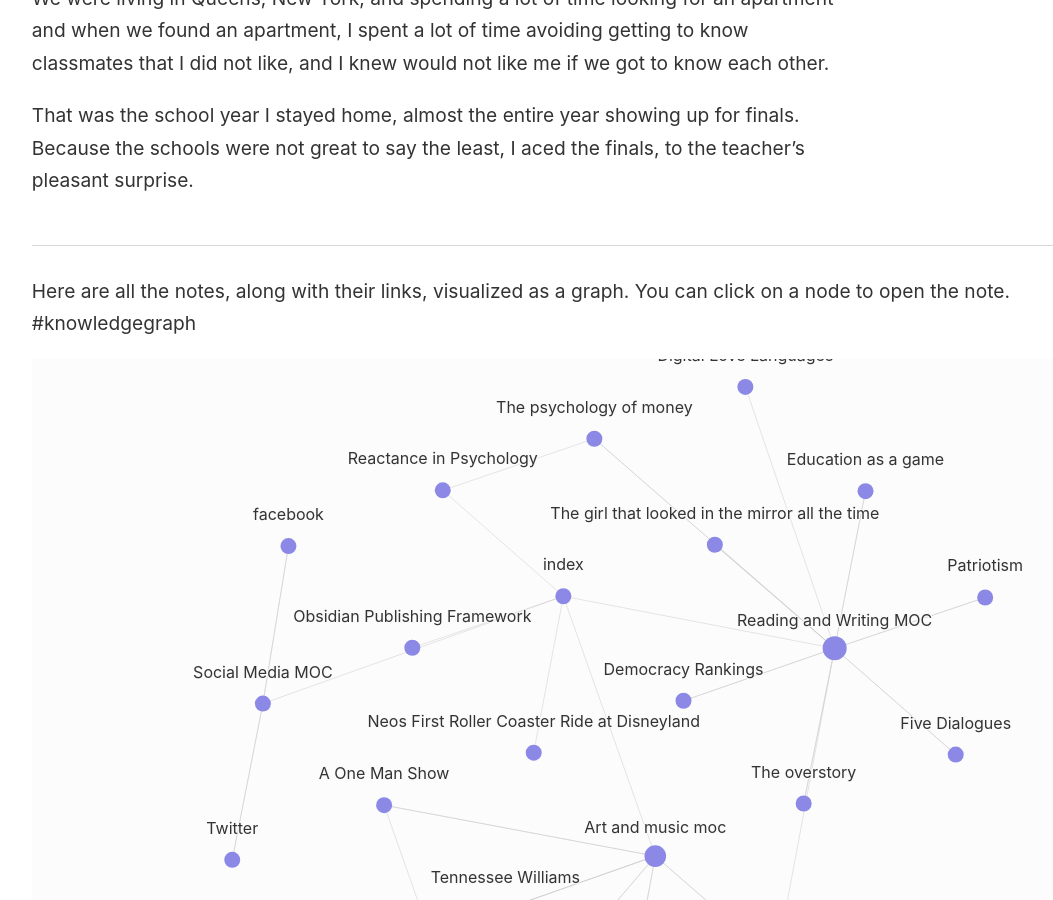
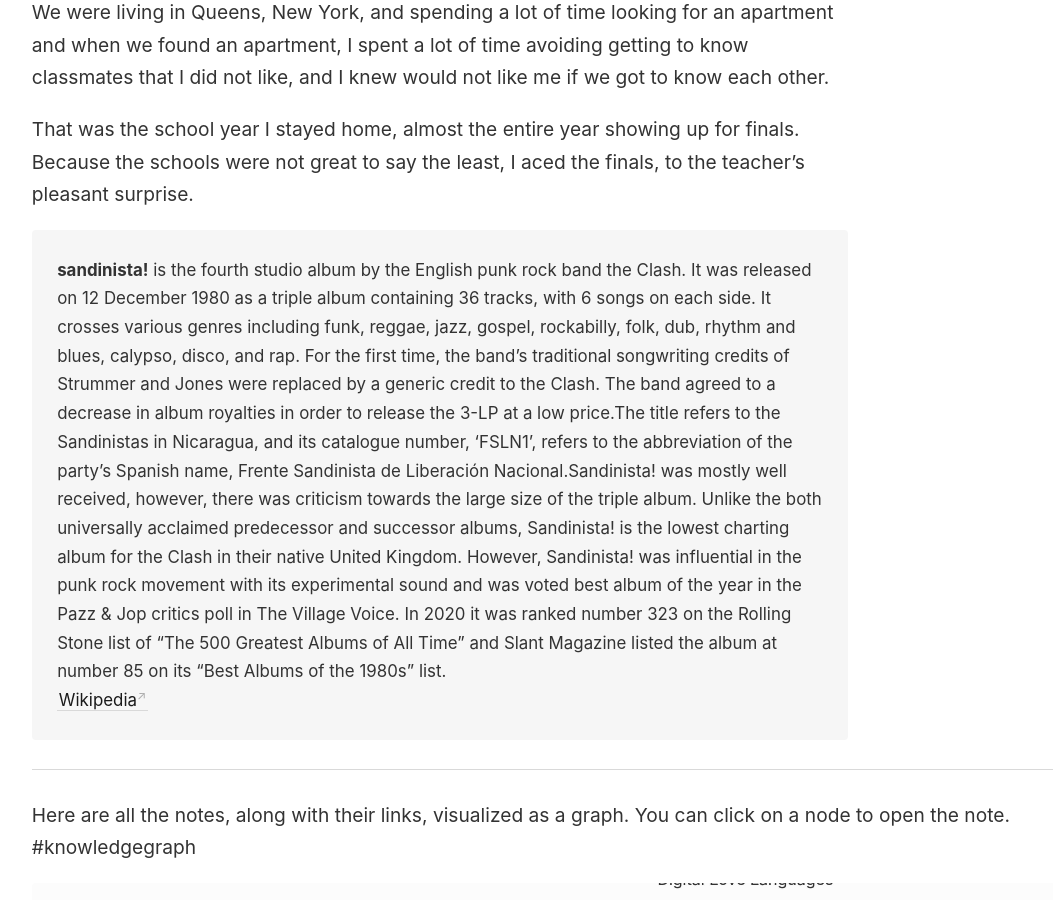
Before and after one commit to sean808080/digital-garden-jekyll, a Jekyll site: the page built from _notes/Sandinista.md, in a window 1280 px wide and 900 px high, scrolled down 511 px. Shown: the whole window, without its empty margins (45-1098 px from the left). Built offline with Jekyll 4.4.1, drawn with Linux system fonts in a browser that asks for light colours; some of the changed text lies outside the part shown.

Commit message:
[PUBLISHER] Merge #14
* PUSH NOTE : The Psychology of Money.md

* PUSH NOTE : The Overstory.md

* PUSH NOTE : Five Dialogues.md

* PUSH NOTE : The girl that looked in the mirror all the time.md

* PUSH NOTE : Reactance in psychology.md

* PUSH NOTE : Sandinista.md

* PUSH ATTACHMENT : sandinista.jpg

* PUSH NOTE : Patriotism.md

* PUSH NOTE : Neos First Roller Coaster Ride at Disneyland.md

* PUSH NOTE : Lee Scratch Perry.md

* PUSH NOTE : Grace Jones.md

* PUSH ATTACHMENT : Grace-Jones-Header-Press-4273480499.jpeg

* PUSH ATTACHMENT : 25GORDINIER-superJumbo.jpg.webp

* PUSH NOTE : Ella Fitzgerald.md

* PUSH ATTACHMENT : ella-web-image.jpg

* PUSH NOTE : Education as a game.md

* PUSH NOTE : A One Man Show.md

* PUSH NOTE : Art and Music MOC.md

* PUSH NOTE : Reading and Writing MOC.md

* PUSH NOTE : facebook.md

* PUSH NOTE : index.md

* PUSH NOTE : Twitter.md

* PUSH NOTE : Tennessee Williams.md

* PUSH ATTACHMENT : Screenshot 2022-10-28 at 9.20.50 AM.jpg

* PUSH NOTE : Obsidian Publishing Framework.md

* PUSH ATTACHMENT : PaperJournal1.jpeg

* PUSH NOTE : Social Media MOC.md

* PUSH NOTE : Democracy rankings.md

* PUSH ATTACHMENT : 9B133BCB-0AF0-4E69-9061-09957FB35C84.jpeg

* PUSH NOTE : Digital love languages.md

* PUSH ATTACHMENT : 311802552_1191477991433747_2048556905825583560_n-1024x1024.jpg

```diff
--- a/_notes/Sandinista.md
+++ b/_notes/Sandinista.md
@@ -7,9 +7,16 @@
 
 ![[sandinista.jpg]]
 
-## Sandinista
+# Sandinista!
 Listening to Sandinista by the Clash, I was instantly transported to the year. I turned 12.
 
 We were living in Queens, New York, and spending a lot of time looking for an apartment and when we found an apartment, I spent a lot of time avoiding getting to know classmates that I did not like, and I knew would not like me if we got to know each other.
 
 That was the school year I stayed home, almost the entire year showing up for finals. Because the schools were not great to say the least, I aced the finals, to the teacher's pleasant surprise.
+
+
+
+
+> **sandinista!** is the fourth studio album by the English punk rock band the Clash. It was released on 12 December 1980 as a triple album containing 36 tracks, with 6 songs on each side. It crosses various genres including funk, reggae, jazz, gospel, rockabilly, folk, dub, rhythm and blues, calypso, disco, and rap. For the first time, the band's traditional songwriting credits of Strummer and Jones were replaced by a generic credit to the Clash.  The band agreed to a decrease in album royalties in order to release the 3-LP at a low price.The title refers to the Sandinistas in Nicaragua, and its catalogue number, 'FSLN1', refers to the abbreviation of the party's Spanish name, Frente Sandinista de Liberación Nacional.Sandinista! was mostly well received, however, there was criticism towards the large size of the triple album. Unlike the both universally acclaimed predecessor and successor albums, Sandinista! is the lowest charting album for the Clash in their native United Kingdom. However, Sandinista! was influential in the punk rock movement with its experimental sound and was voted best album of the year in the Pazz & Jop critics poll in The Village Voice. In 2020 it was ranked number 323 on the Rolling Stone list of "The 500 Greatest Albums of All Time" and Slant Magazine listed the album at number 85 on its "Best Albums of the 1980s" list.
+>
+> [Wikipedia](https://en.wikipedia.org/wiki/Sandinista!)
```
